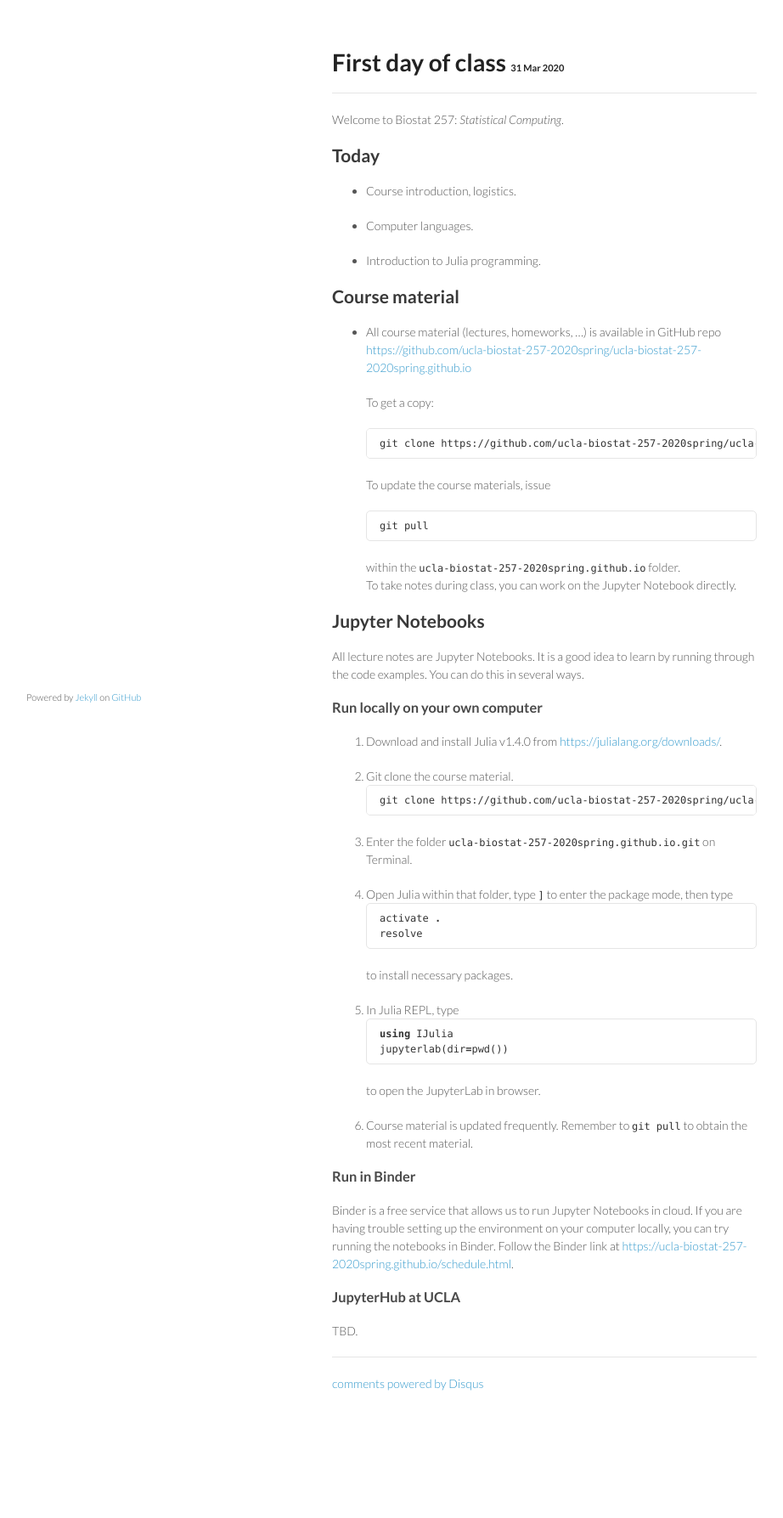
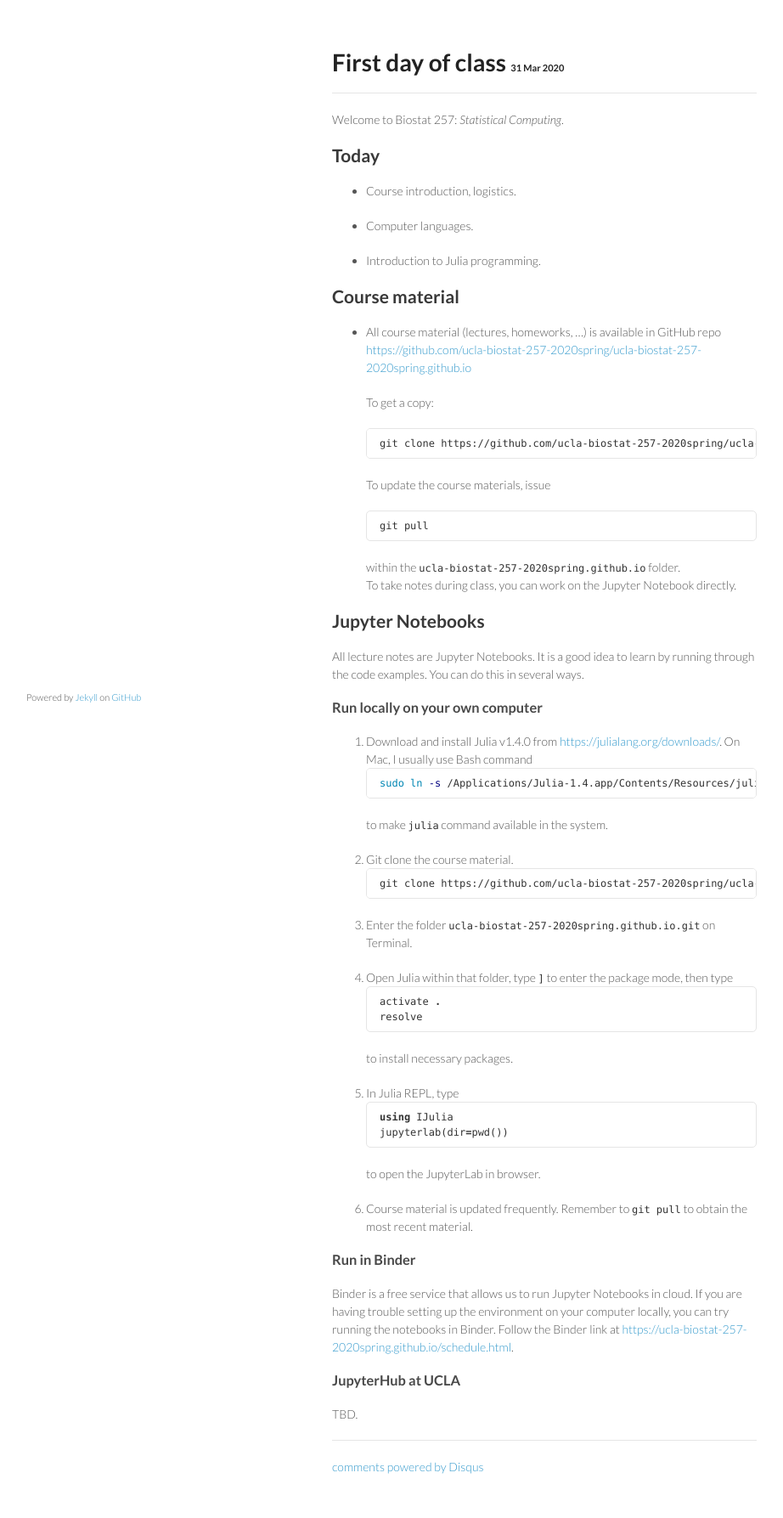
Before and after one commit to ucla-biostat-257-2020spring/ucla-biostat-257-2020spring.github.io, a Jekyll site: the page built from _posts/2020-03-31-week1-day1.md, in a window 1280 px wide. Shown: the whole page at 85% size, without its empty margins (179-1101 px from the left). Built offline with Jekyll 4.4.1, drawn with Linux system fonts in a browser that asks for light colours; comment, search, counter and statistics services are not loaded; before the commit the page ends 1689 px from its top, so only the background shows below that.

````diff
--- a/_posts/2020-03-31-week1-day1.md
+++ b/_posts/2020-03-31-week1-day1.md
@@ -35,7 +35,11 @@
 
 ### Run locally on your own computer
 
-1. Download and install Julia v1.4.0 from <https://julialang.org/downloads/>.
+1. Download and install Julia v1.4.0 from <https://julialang.org/downloads/>. On Mac, I usually use Bash command
+```bash
+sudo ln -s /Applications/Julia-1.4.app/Contents/Resources/julia/bin/julia /usr/local/bin/julia
+```
+to make `julia` command available in the system.
 
 2. Git clone the course material.
 ```bash
--- a/environment.yml
+++ b/environment.yml
@@ -2,3 +2,7 @@
   - matplotlib
   - numpy
   - pandas
+  - r-base
+  - r-essentials
+  - r-bench
+  - r-microbenchmark
````
